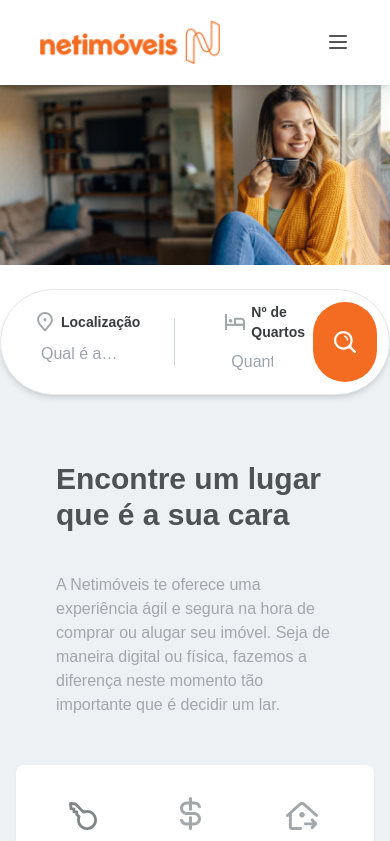
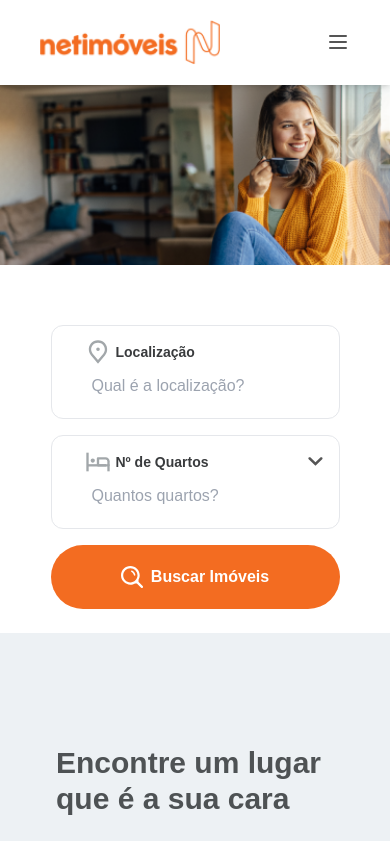
Before and after one commit to gabrielripardo/portal-anuncios-imoveis, a Next.js app: page / in a window 390 px wide. Shown: the top 841 px of the page. Built offline with nearby package versions, Linux system fonts and the light colour scheme.

Commit message:
FEAT: opções de busca mudam no mobile

```diff
--- a/src/app/components/FormSearch.tsx
+++ b/src/app/components/FormSearch.tsx
@@ -4,6 +4,7 @@ import Image from "next/image";
 import SelectLocation from "./SelectLocation";
 import Place from "../models/place.model";
 import SelectRooms from "./SelectRooms";
+import SearchButton from "./SearchButton";
 
 const FormSearch = () => {
   const [localization, setLocalization] = useState<string>("");
@@ -19,6 +20,7 @@ const FormSearch = () => {
   };
 
   const handleShowRooms = () => {
+    console.log("# handleShowRooms");
     setShowRooms(!showRooms);
   };
 
@@ -31,10 +33,10 @@ const FormSearch = () => {
   };
 
   return (
-    <div className="absolute flex flex-col items-center justify-center bg-white shadow-md rounded-full border">
+    <div className="md:absolute flex flex-col items-center justify-center bg-white md:shadow-md md:rounded-full">
       <div className="w-full">
-        <div className="flex gap-4 items-center justify-between">
-          <div className="px-8 py-3 rounded-full hover:bg-gray-200 focus-within:shadow-xl focus-within:border">
+        <div className="w-full flex flex-col md:flex-row gap-4 items-center justify-between">
+          <div className="px-8 py-3 rounded-xl md:rounded-full border md:border-none hover:bg-gray-200 focus-within:shadow-xl focus-within:border">
             <label
               htmlFor="location"
               className="flex items-center gap-1 text-sm font-medium text-gray-700 font-semibold"
@@ -64,9 +66,12 @@ const FormSearch = () => {
               />
             )}
           </div>
-          <hr className="bg-gray-300 w-0.5 h-12" />
-          <div className="flex pl-8 pr-3 py-3 gap-8 rounded-full hover:bg-gray-200 focus-within:shadow-xl focus-within:border-l">
-            <div onClick={handleShowRooms}>
+          <hr className="hidden md:block bg-gray-300 w-0.5 h-12" />
+          <div className="flex w-full md:w-auto pl-8 pr-3 py-3 gap-8 rounded-xl md:rounded-full border md:border-none hover:bg-gray-200 focus-within:shadow-xl focus-within:border-l">
+            <div
+              className="relative bg-red h-full"
+              onClick={() => handleShowRooms()}
+            >
               <label
                 htmlFor="rooms"
                 className="flex items-center gap-1 text-sm font-medium text-gray-700 font-semibold"
@@ -85,8 +90,15 @@ const FormSearch = () => {
                 placeholder="Quantos quartos?"
                 className="w-full bg-transparent p-2 rounded-md focus:outline-none"
                 readOnly
-                onChange={handleNumRooms}
                 value={numRooms}
+              />
+              <Image
+                className="md:hidden absolute -right-4 top-2"
+                src="/icons/arrow-down.svg"
+                alt="search button"
+                width={16}
+                height={16}
+                priority
               />
 
               {showRooms && (
@@ -96,20 +108,13 @@ const FormSearch = () => {
                 />
               )}
             </div>
+            <div className="hidden md:block">
+              <SearchButton label="Buscar" showLabel={localization != ""} />
+            </div>
+          </div>
 
-            <button
-              className="flex items-center justify-center min-w-16 min-h-16 gap-2 p-2 px-4 text-white bg-orange-default rounded-full hover:bg-orange-600 focus:outline-none focus:ring-2 focus:ring-orange-200 font-bold"
-              data-testid="btn-search"
-            >
-              <Image
-                src="/icons/search.svg"
-                alt="search button"
-                width={22}
-                height={22}
-                priority
-              />
-              {localization != "" && "Buscar"}
-            </button>
+          <div className="md:hidden w-full">
+            <SearchButton label="Buscar Imóveis" showLabel />
           </div>
         </div>
       </div>
--- /dev/null
+++ b/src/app/components/SearchButton.tsx
@@ -0,0 +1,24 @@
+import Image from "next/image";
+
+interface WrapperProps {
+  label: string;
+  showLabel: boolean;
+}
+
+export default function SearchButton({ label, showLabel }: WrapperProps) {
+  return (
+    <button
+      className="w-full flex items-center justify-center min-w-16 min-h-16 gap-2 p-2 px-4 text-white bg-orange-default rounded-full hover:bg-orange-600 focus:outline-none focus:ring-2 focus:ring-orange-200 font-bold"
+      data-testid="btn-search"
+    >
+      <Image
+        src="/icons/search.svg"
+        alt="search button"
+        width={22}
+        height={22}
+        priority
+      />
+      {showLabel && label}
+    </button>
+  );
+}
```
Also changed, not shown: public/icons/arrow-down.svg (added).
